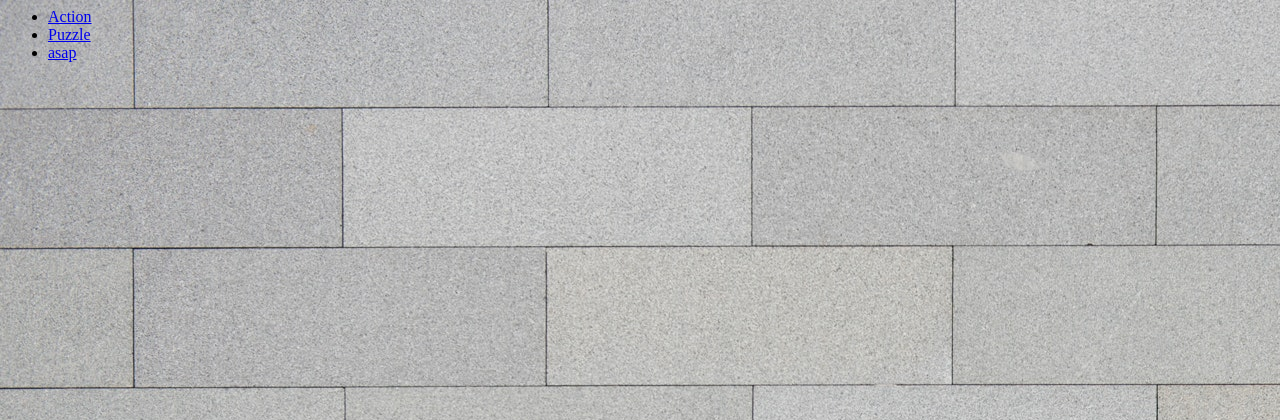
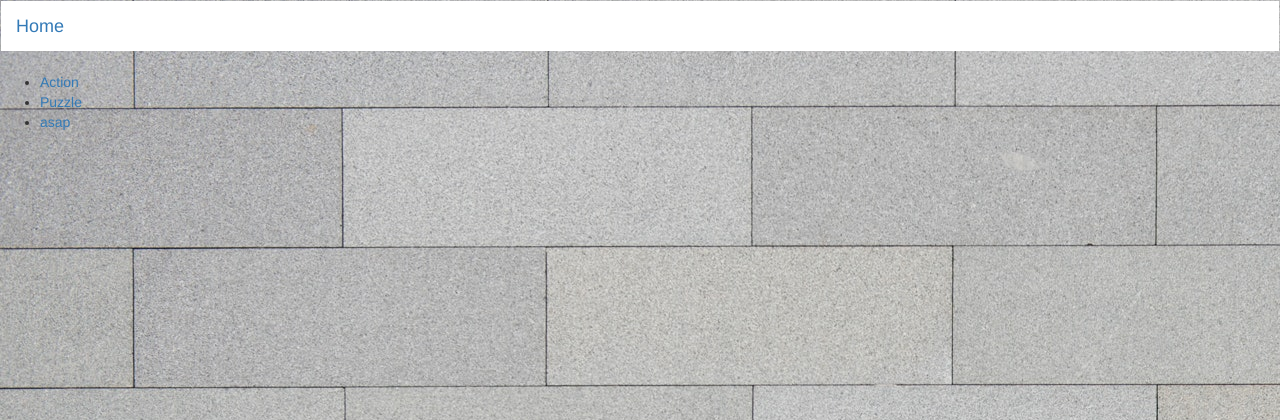
Before and after one commit to nniccolb/DjangoApp, a Django app: page /games/ in a window 1280 px wide. Shown: the top 420 px of the page. Run offline with Django 3.2, Linux system fonts and the light colour scheme; data comes from the database, SQL or seed files in the repository; some libraries are stand-ins or nearby versions.

Commit message:
Added navigation bar

```diff
--- a/broject/games/static/games/stylesheet.css
+++ b/broject/games/static/games/stylesheet.css
@@ -1,3 +1,7 @@
 body {
     background: whitesmoke url("images/block_bg.jpg")
 }
+
+.container-fluid {
+    background: white;
+}
--- a/broject/games/templates/games/index.html
+++ b/broject/games/templates/games/index.html
@@ -1,5 +1,17 @@
 {% load staticfiles %}
 <link rel="stylesheet" type="text/css" href="{% static 'games/stylesheet.css' %}" />
+<link rel="stylesheet" href="https://maxcdn.bootstrapcdn.com/bootstrap/3.3.7/css/bootstrap.min.css"
+integrity="sha384-BVYiiSIFeK1dGmJRAkycuHAHRg32OmUcww7on3RYdg4Va+PmSTsz/K68vbdEjh4u" crossorigin="anonymous">
+
+
+<nav class="navbar">
+    <div class="container-fluid">
+        <div class="navbar-header">
+            <a class="navbar-brand" href="{% url 'index' %}">Home</a>
+        </div>
+    </div>
+</nav>
+
 
 {% if all_categories %}
   <ul>
```
